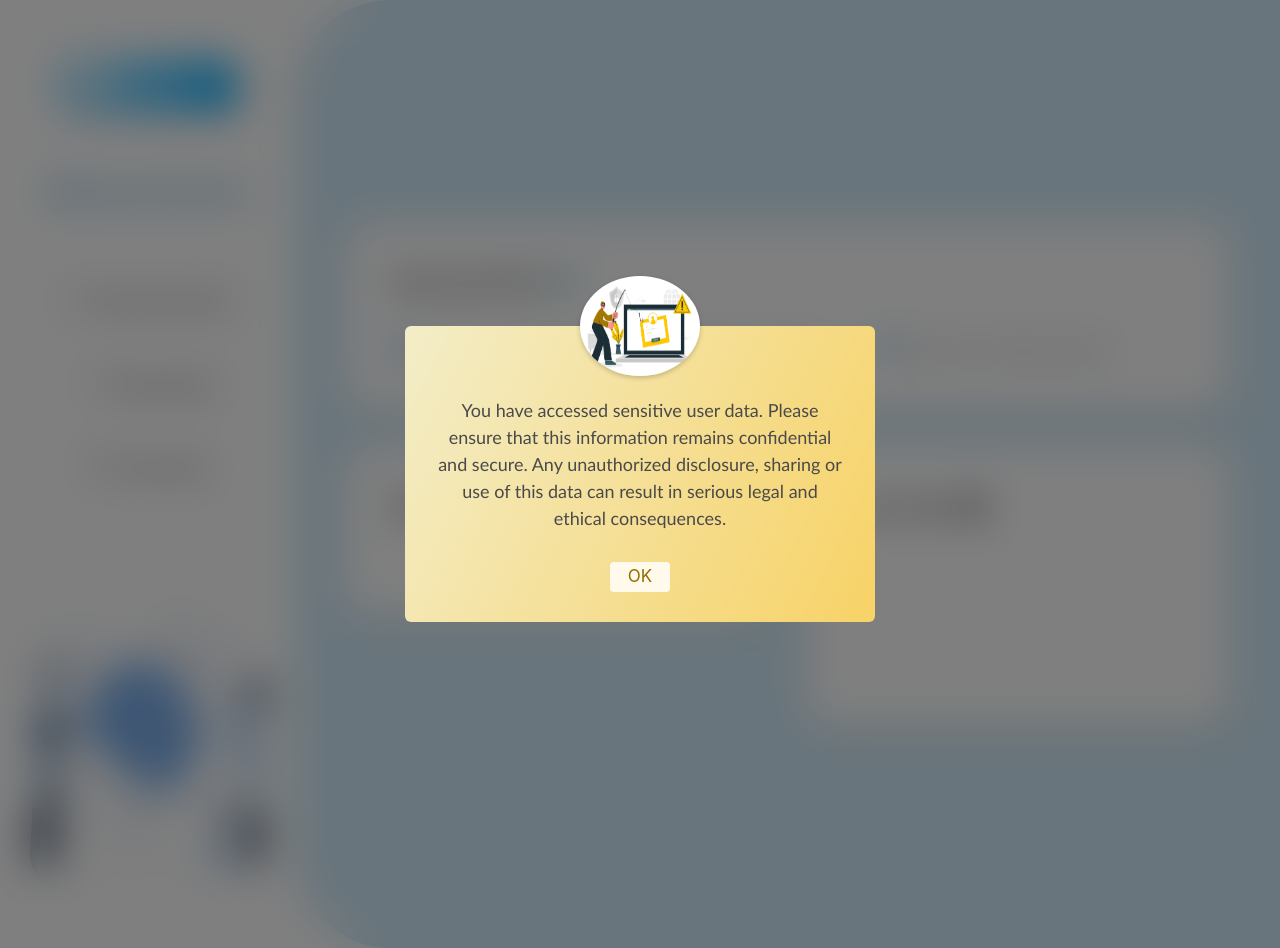
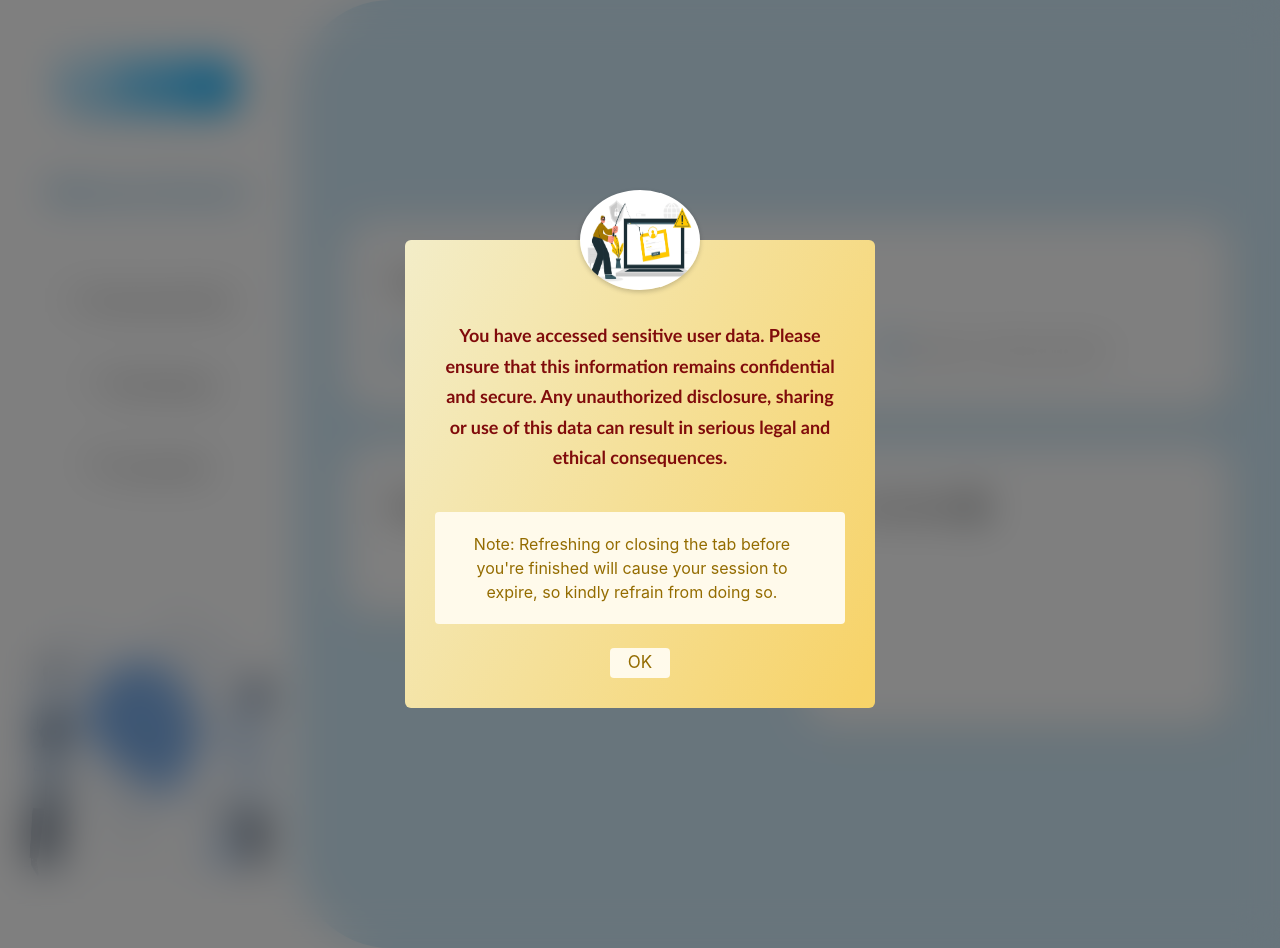
Before and after one commit to alcompilor/mindease, a Flask app: template templates/doctor-view.html in a window 1280 px wide. Run offline with Flask 2, Linux system fonts and the light colour scheme; the template is opened without the code that fills it: most values are stand-ins (such as "Sample title", 1, 10 or a date in 2020); parts of the project's set-up code (start-up, migrations or seed data) failed here and were passed over; some libraries are stand-ins or nearby versions.

Commit message:
Frontend (#145)
* static + templates first commit

* updated static + templates

* updated register ui

* updated static + templates

* updated static + templates

* updated static + templates

* updated static + templates

* updated register

* updated register

* updated register

* first release static + templates

* updated register.html

* fixed messages in register.html

* fixed datepicker interval

* added login.html

* unified register and login css + added login DOM

* changed login pic + made login btn load faster

* UI changes to match logged in/logged out status

* renamed 'dashboard' to 'my space'

* added checkup + updated space

* updated my space + checkup

* added meditation timer + updated myspace and its css

* myspace section is finalized

* some css tweaks to myspace section

* fixed metrics.js

* restructured my space templating

* added journals

* added checkup form + journal form

* added favicon + edited space menu to temp hide account link

* added stronger pass validation for registeration + edited myspace css

* fixed css syntax error

* added error messages for journal + checkup

* added journals to frontend

* tweaked journals search

* supported display of doctor key

* css tweaks to space container

* tweaked emojis and journal search

* added 404 img

* fixed buttons css issue

* cleaned js code + tweaked comments

* tweaked assertion to fetch it from backend in order to avoid cors issues

* fixed form action + post req to doctorform

* doctor portal now displays error msgs

* fixed key whitespaces issue when copying

* updated doctorkey parsing

* adjusted checkups content

* added links to navbar + tweaked hover css for nav elements

* made blury effect for popup in doctor-view

* fixed 404 css

* tweaked css for doctor view and doctor form

* modified popup to contain note regarding session expiration

---------

Co-authored-by: Ahmed Abbasi <ahmed-abbasi@outlook.com>

```diff
--- a/static/css/main.css
+++ b/static/css/main.css
@@ -1030,6 +1030,13 @@ input#shareable-key {
   cursor: pointer;
 }
 
+#popup-doctor-warning {
+  font-weight: 600;
+  line-height: 1.7;
+  color: #800b0b;
+  padding: 0.5em;
+}
+
 #black-layer {
   position: fixed;
   top: 0;
--- a/templates/doctor-view.html
+++ b/templates/doctor-view.html
@@ -75,11 +75,15 @@
   </div>
   <div class="popup" id="popup">
     <img src="{{ url_for('static', filename='img/warning.jpg') }}" />
-    <p>
+    <p id="popup-doctor-warning">
       You have accessed sensitive user data. Please ensure that this information
       remains confidential and secure. Any unauthorized disclosure, sharing or
       use of this data can result in serious legal and ethical consequences.
     </p>
+    <div class="notification is-warning is-light">
+      Note: Refreshing or closing the tab before you're finished will cause your
+      session to expire, so kindly refrain from doing so.
+    </div>
     <button
       type="button"
       onclick="closePopup()"
```
